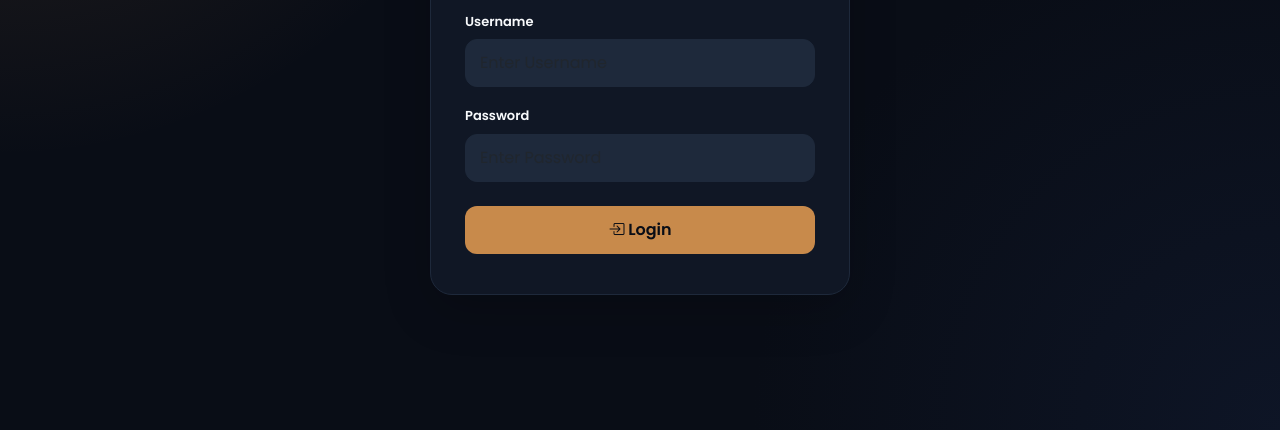
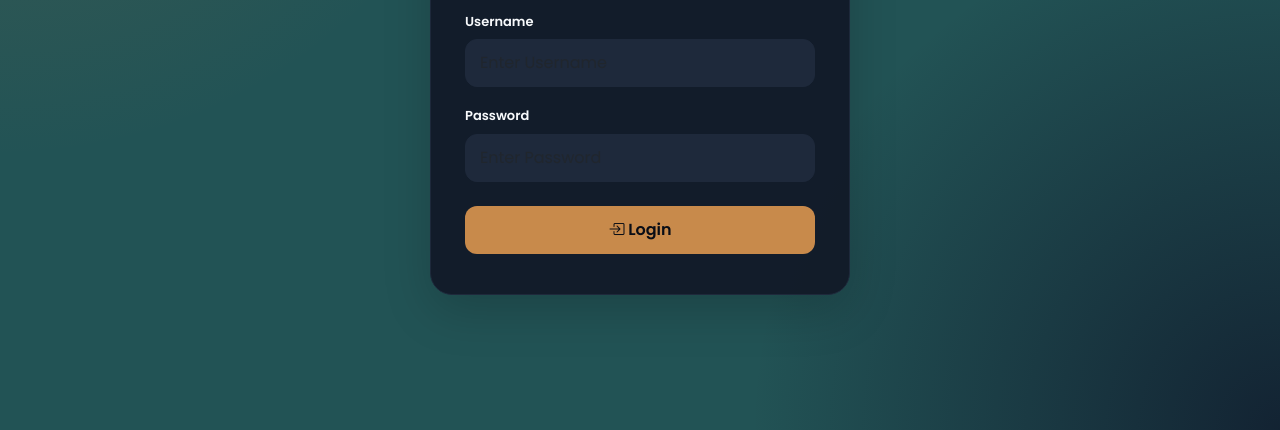
Before and after one commit to Ray-Larona/DocPro-Scanner, a plain HTML site: page index.html in a window 1280 px wide. Shown: the part 370-800 px from the top of the page. Drawn offline with nearby package versions, Linux system fonts and the light colour scheme.

Commit message:
Update style.css

```diff
--- a/style.css
+++ b/style.css
@@ -6,10 +6,10 @@ Custom CSS - Dark Black-Blue & Tortoise Theme
 :root {
   --docpro-primary: #c88a4b;
   --docpro-primary-dark: #a16c37;
-  --docpro-bg: #090d16;
+  --docpro-bg: #225355;
   --docpro-card: #111827;
   --docpro-text: #f8fafc;
-  --docpro-muted: #94a3b8;
+  --docpro-muted: #eab308;
   --docpro-border: #1e293b;
   --docpro-danger: #ef4444;
   --docpro-success: #10b981;
```
